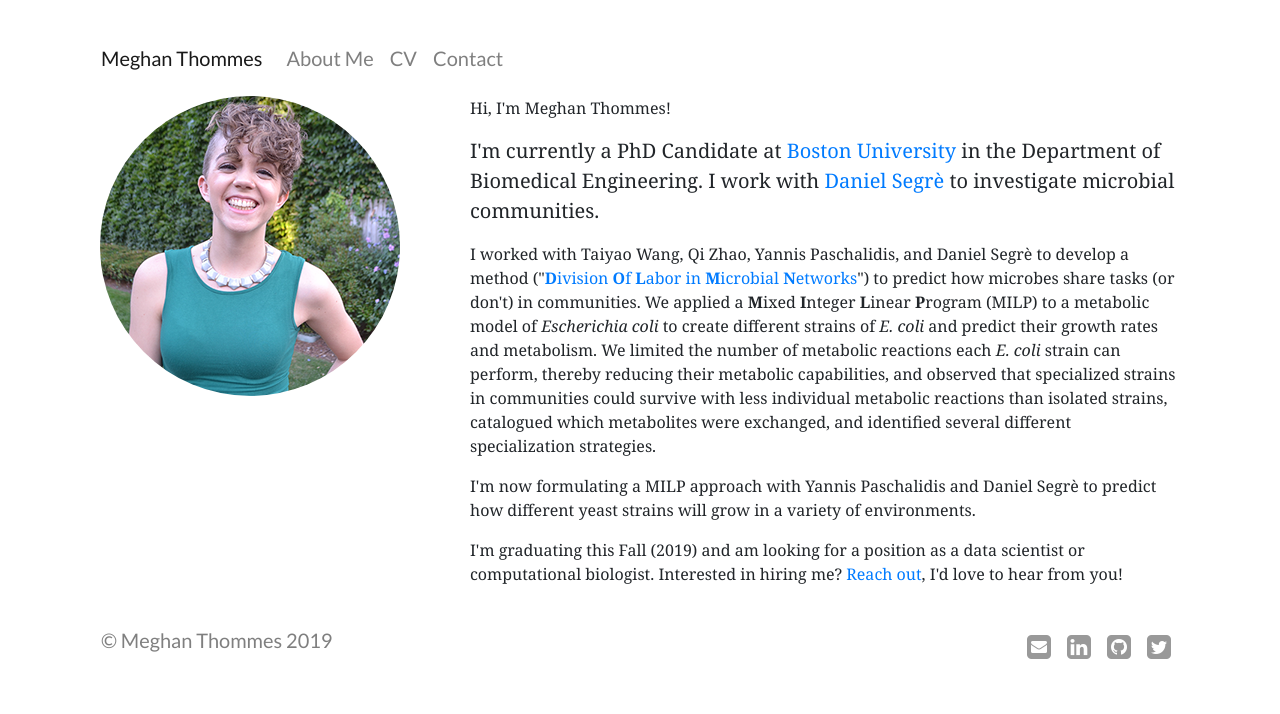
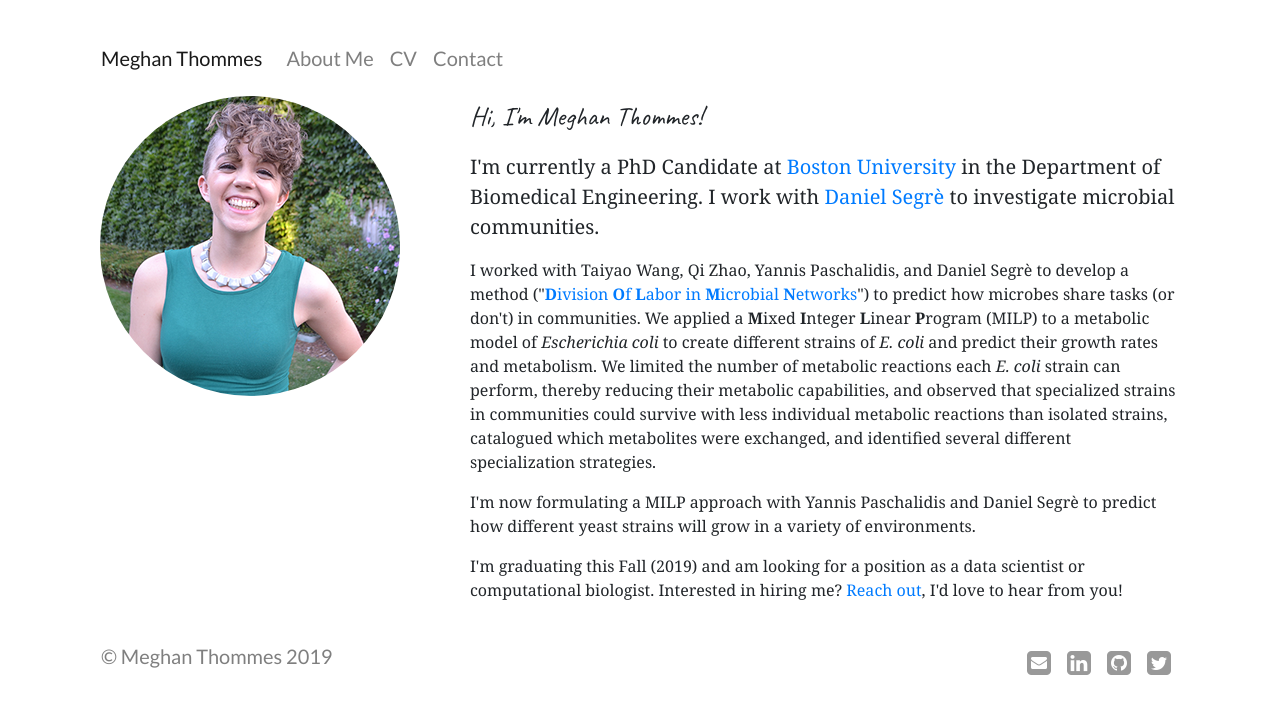
Before and after one commit to megthommes/megthommes.github.io, a Jekyll site: the page built from index.html, in a window 1280 px wide. Shown: the top 714 px of the page. Built offline with Jekyll 4.4.1, drawn with Linux system fonts in a browser that asks for light colours; some web fonts are replaced.

Commit message:
Update style.css

```diff
--- a/css/style.css
+++ b/css/style.css
@@ -1,4 +1,4 @@
-@import url('https://fonts.googleapis.com/css?family=Lato|Proza+Libre');
+@import url('https://fonts.googleapis.com/css?family=Lato|Proza+Libre|Caveat');
 
 body {
     padding-top: 20px;
@@ -15,6 +15,11 @@ h1, h2, h3, h4, h5, h6, .h1, .h2, .h3, .h4, .h5, .h6 {
 blockquote p {
     font-size: 16px;
     line-height: 1.6em;
+}
+
+.handwriting {
+    font-family: Caveat;
+    font-size: 20pt;
 }
 
 /* Masthead */
@@ -50,7 +55,7 @@ blockquote p {
 .cv h2 { font-size: 26.5px; }
 .cv h1 { font-size: 32.5px; }
 
-.contact, .cv, .error { margin-bottom: 30px; }
+.contact, .cv, .about, .error { margin-bottom: 30px; }
 
 /* Contact */
 iframe {
```
